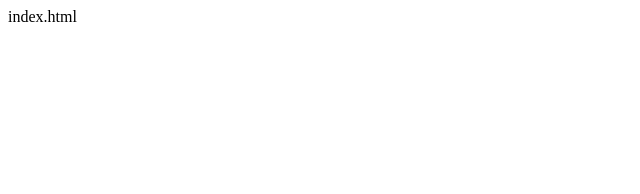
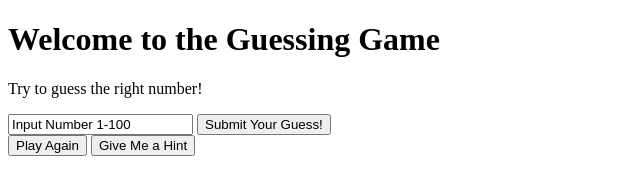
Before and after one commit to PaytonHenson/GuessingGame, a plain HTML site: page index.html in a window 1280 px wide. Shown: the whole page, without its empty margins (0-640 px from the left). Drawn offline with Linux system fonts and the light colour scheme.

Commit message:
The actual HTML + CSS

```diff
--- a/index.html
+++ b/index.html
@@ -1 +1,23 @@
-index.html
+<!DOCTYPE html>
+<html lang="en">
+  <head>
+    <title>The Guessing Game</title>
+
+  </head>
+  <body>
+    <h1>Welcome to the Guessing Game</h1>
+    <p>Try to guess the right number!</p>
+    <form>
+      <input type="text" name="Input Value 1-100" value="Input Number 1-100">
+      <input type="submit" name="Submit Your Guess" value="Submit Your Guess!"><br>
+      <div>
+      <input type="submit" name="Play Again" value="Play Again">
+      <input type="submit" name="Give Me a Hint" value="Give Me a Hint">
+      </div>
+    </form>
+
+
+  </body>
+
+
+</html>
--- a/main.css
+++ b/main.css
@@ -1 +1,31 @@
-main.css
+h1, p, form {
+  font-family: Georgia, sans-serif;
+  text-align: center;
+}
+
+p {
+  color: red;
+}
+
+body {
+  background-image: url(sayagata-400px.png);
+}
+
+form {
+  text-align: center;
+}
+
+div {
+  margin-top: 20px;
+}
+
+input[type=submit] {
+  background-color: gray;
+  font-family: Helvetica;
+  font-size: 12px;
+}
+
+input[type=text] {
+  font-size: 12px;
+  color: blue;
+}
```
